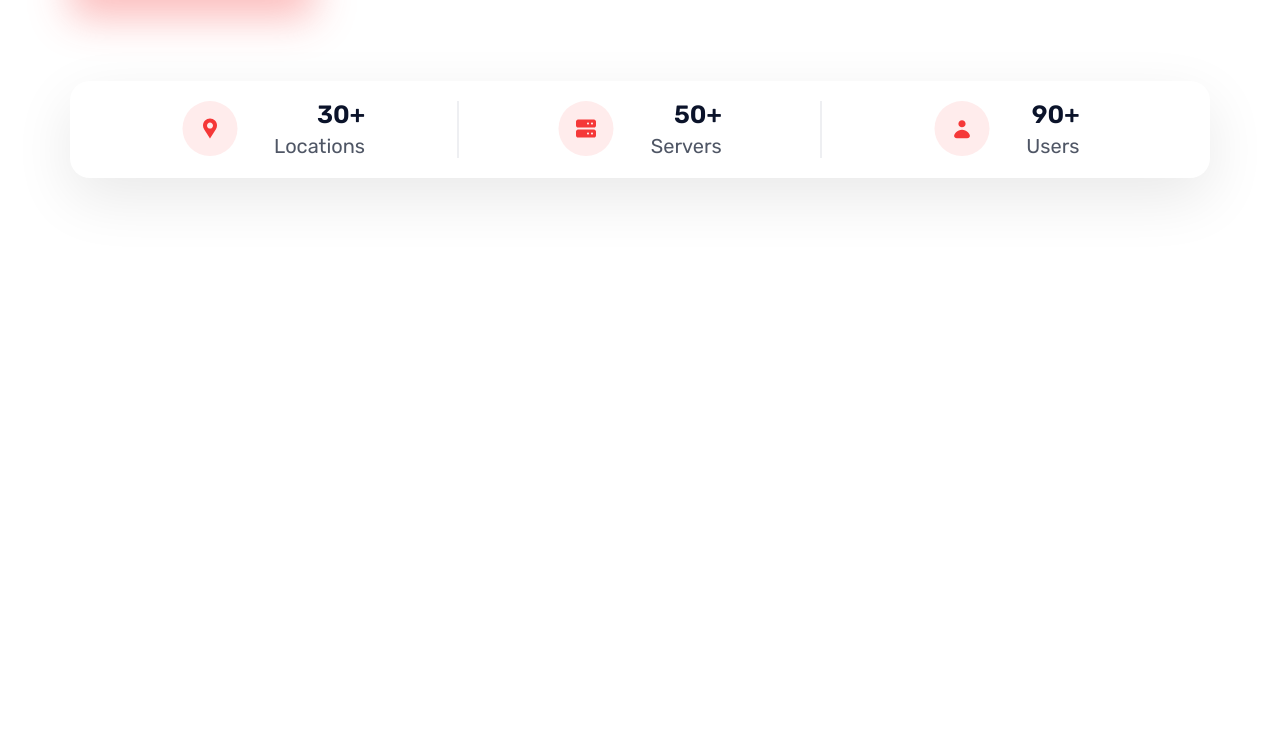
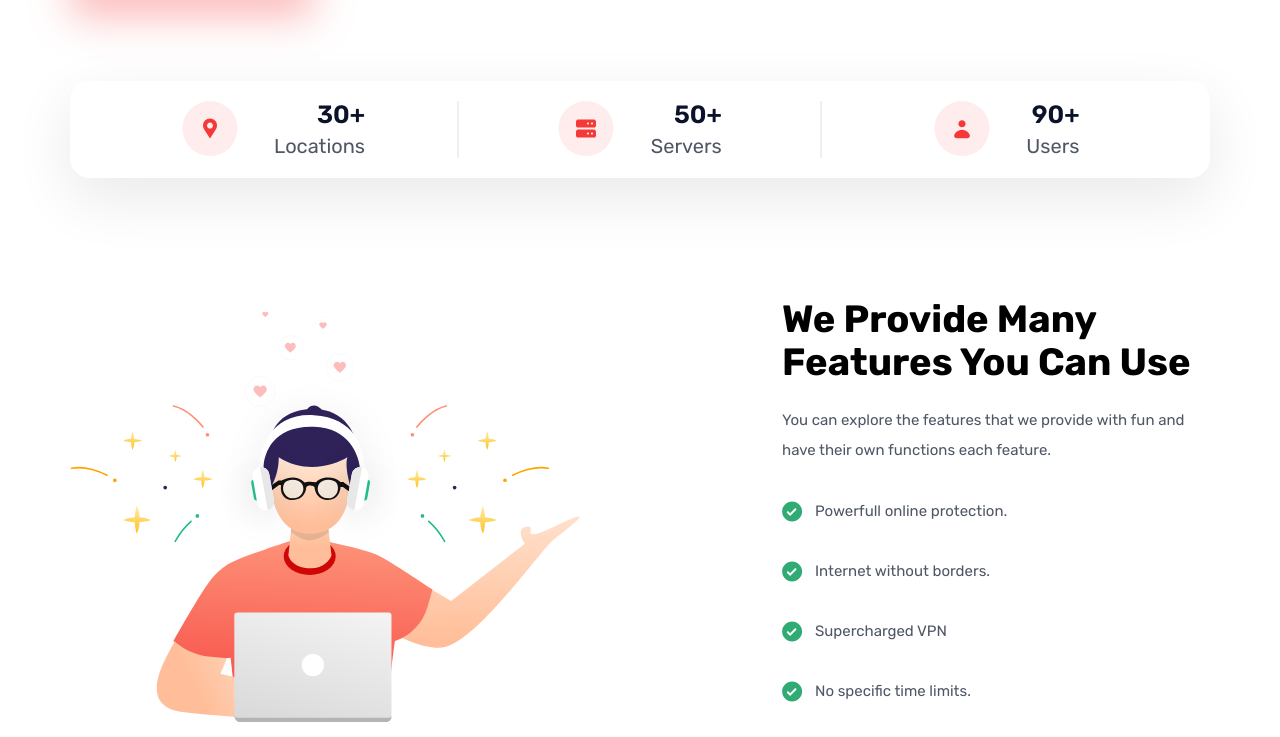
Before and after one commit to Umidcoding/LaslesVPN, a plain HTML site: page index.html in a window 1280 px wide. Shown: the part 468-1205 px from the top of the page. Before the commit the page ends 800 px from the top, so only its background shows below. Drawn offline with Linux system fonts and the light colour scheme.

Commit message:
inittial commit

```diff
--- a/css/style.css
+++ b/css/style.css
@@ -204,3 +204,45 @@ header {
   border-right: 2px solid #eeeff2;
   border-left: 2px solid #eeeff2;
 }
+
+.features {
+  padding-top: 50px;
+}
+
+.row.features {
+  justify-content: space-between;
+  align-items: center;
+}
+
+.features__right {
+  max-width: 428px;
+}
+
+.features__title {
+  font-size: 38px;
+  font-weight: 700;
+  margin: 0;
+  margin-bottom: 20px;
+}
+
+.features__text {
+  color: #4f5665;
+  line-height: 30px;
+  font-size: 15px;
+}
+
+.features__list {
+  padding-left: 0;
+}
+
+.features__item {
+  display: flex;
+  align-items: center;
+}
+
+.features__item::before {
+  content: url(../img/check-icon.svg);
+  position: relative;
+  top: 3px;
+  margin-right: 12px;
+}
--- a/index.html
+++ b/index.html
@@ -92,5 +92,26 @@
     </div>
   </section>
   <!-- end stats -->
+  <section class="features">
+    <div class="container">
+      <div class="row features">
+        <div class="features__left">
+          <img class="features__img" src="img/features.svg" alt="features" width="510" height="416">
+        </div>
+        <div class="features__right">
+          <h2 class="features__title">We Provide Many Features You Can Use</h2>
+          <p class="features__text features__texts">You can explore
+           the features that we provide with fun and have their own functions each feature.
+          </p>
+          <ul class="features__list">
+            <li class="features__item"><p class="features__text">Powerfull online protection.</p></li>
+            <li class="features__item"><p class="features__text">Internet without borders.</p></li>
+            <li class="features__item"><p class="features__text">Supercharged VPN</p></li>
+            <li class="features__item"><p class="features__text">No specific time limits.</p></li>
+          </ul>
+        </div>
+      </div>
+    </div>
+  </section>
 </body>
 </html>
```
Also changed, not shown: img/check-icon.svg (added), img/features.svg (added).
